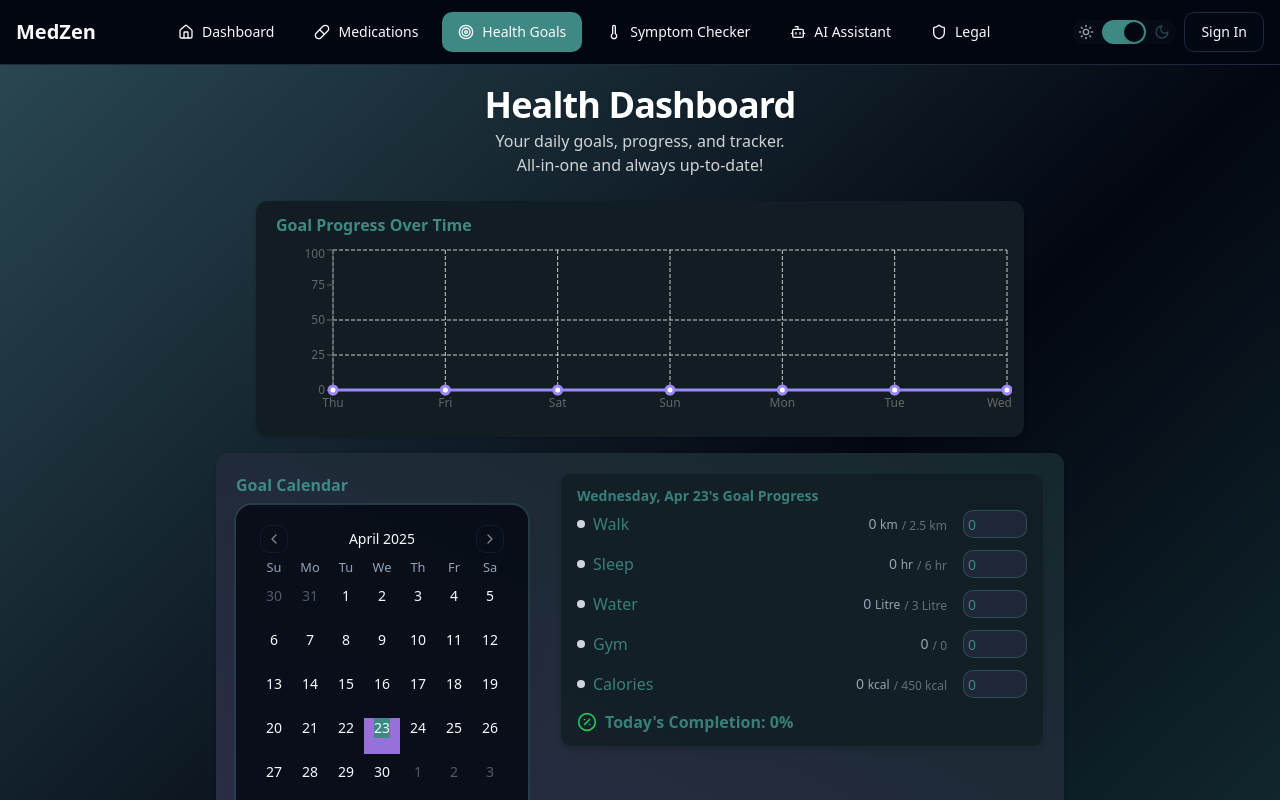
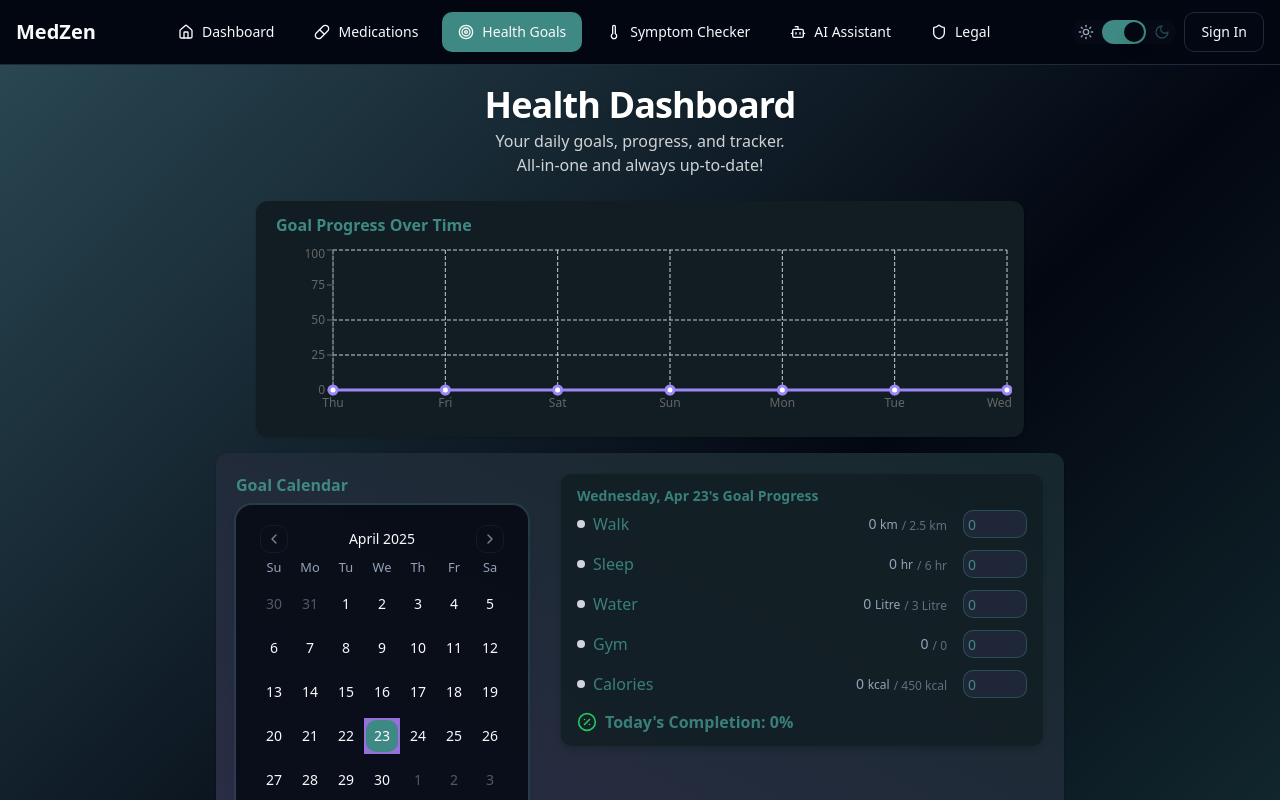
Before and after one commit to ETHERDEV-io/medzen-ai-companion, a React (Vite) app: page /health-goals in a window 1280 px wide. Shown: the top 800 px of the page. Built offline with nearby package versions, Linux system fonts and the light colour scheme.

Commit message:
Fix: Calendar dayClassName type error
Fixes a type error in the HealthGoalsCalendar component related to the calendarDayClassName function.

```diff
--- a/src/components/health-goals/HealthGoalsCalendar.tsx
+++ b/src/components/health-goals/HealthGoalsCalendar.tsx
@@ -88,20 +88,6 @@ export default function HealthGoalsCalendar({
   }
   const completedDaysSet = new Set(calendarDates.filter(d => isDayCompleted(d.toISOString().slice(0, 10))).map(d => d.toDateString()));
 
-  // Highlight rules for calendar
-  function calendarDayClassName(date: Date, selected: boolean) {
-    const isComplete = completedDaysSet.has(date.toDateString());
-    const base = "w-9 h-9 rounded-lg flex items-center justify-center font-medium transition-colors";
-    // Custom highlight for selected, complete, or both:
-    if (selected) {
-      return `${base} bg-accent text-white border-2 border-accent dark:bg-primary dark:text-white`;
-    }
-    if (isComplete) {
-      return `${base} bg-primary/80 text-white`;
-    }
-    return `${base} hover:bg-muted`;
-  }
-
   // For goal progress list, use selected date or today
   const progressDS = calendarSelected ? calendarSelected.toISOString().slice(0, 10) : todayStr;
   const planAndDone = allGoals.map(goal => {
@@ -113,7 +99,7 @@ export default function HealthGoalsCalendar({
   const validGoals = planAndDone.filter(g => g.planned > 0);
   const completePercent = validGoals.length === 0 ? 0 : Math.round((validGoals.filter(g => g.completed).length / validGoals.length) * 100);
 
-  // Calendar dark-style card, improved spacing, modern pop
+  // Modified to use modifiers instead of a function for day className
   return (
     <Card className="bg-gradient-to-tr from-sidebar-accent/20 to-primary/10 rounded-xl border-0 shadow mb-8 p-4 md:p-5">
       <div className="flex flex-col md:flex-row gap-8 items-start animate-fade-in">
@@ -130,8 +116,15 @@ export default function HealthGoalsCalendar({
                   onDateSelected(date.toISOString().slice(0, 10));
                 }
               }}
+              modifiers={{
+                completed: (date) => completedDaysSet.has(date.toDateString()),
+              }}
+              modifiersClassNames={{
+                completed: "bg-primary/80 text-white",
+                selected: "bg-accent text-white border-2 border-accent dark:bg-primary dark:text-white",
+              }}
               classNames={{
-                day: ({ selected, date }) => calendarDayClassName(date, selected),
+                day: "w-9 h-9 rounded-lg flex items-center justify-center font-medium transition-colors hover:bg-muted",
                 months: "flex flex-col",
                 month: "space-y-2",
                 // ...rest remain shadcn defaults
```
